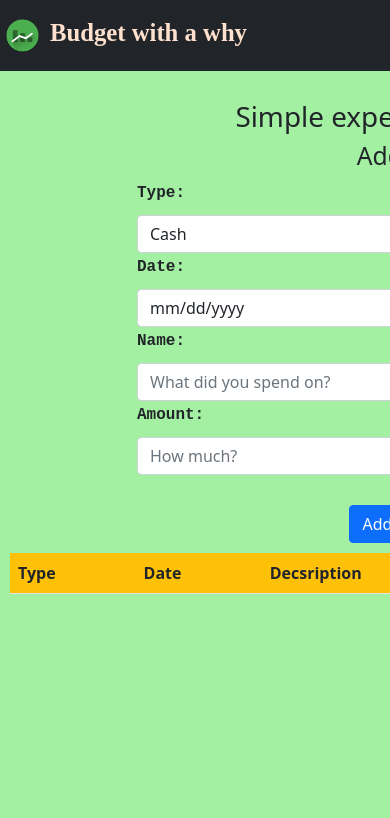
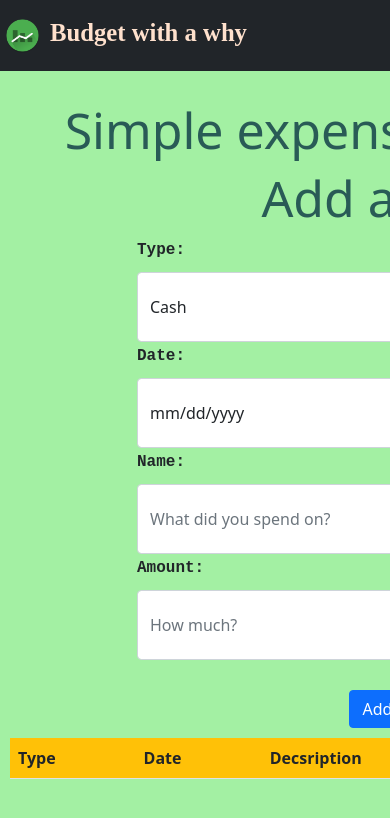
Before and after one commit to ratzushca/react-app, a React (Create React App) app: page / in a window 390 px wide. Shown: the top 818 px of the page. Built offline with nearby package versions, Linux system fonts and the light colour scheme.

Commit message:
sized up input boxes

```diff
--- a/src/index.css
+++ b/src/index.css
@@ -33,12 +33,14 @@ body{
 
 h1{
     margin-top: 100px;
+    color: rgb(41, 91, 86);
     display: flex;
     justify-content: center;
     flex-wrap: wrap;
 }
 
 h2{
+    color: rgb(41, 91, 86);
     display: flex;
     flex-flow: row wrap;
     justify-content: center;
@@ -80,6 +82,9 @@ h2{
     body{
         width: 900px;
     }
+    h1,h2{
+        font-size: 50px;
+    }
     .inputboxes{
         width: 650px;
         margin-left: 125px;
@@ -87,6 +92,9 @@ h2{
         justify-content: center;
         flex-wrap: wrap;
 
+    }
+    .form-control{
+        height: 70px;
     }
 
     .add-btn{
@@ -99,6 +107,8 @@ h2{
         width: 870px;
         margin:10px;
     }
+
+
     .container{
         height: 140px;
 
```
